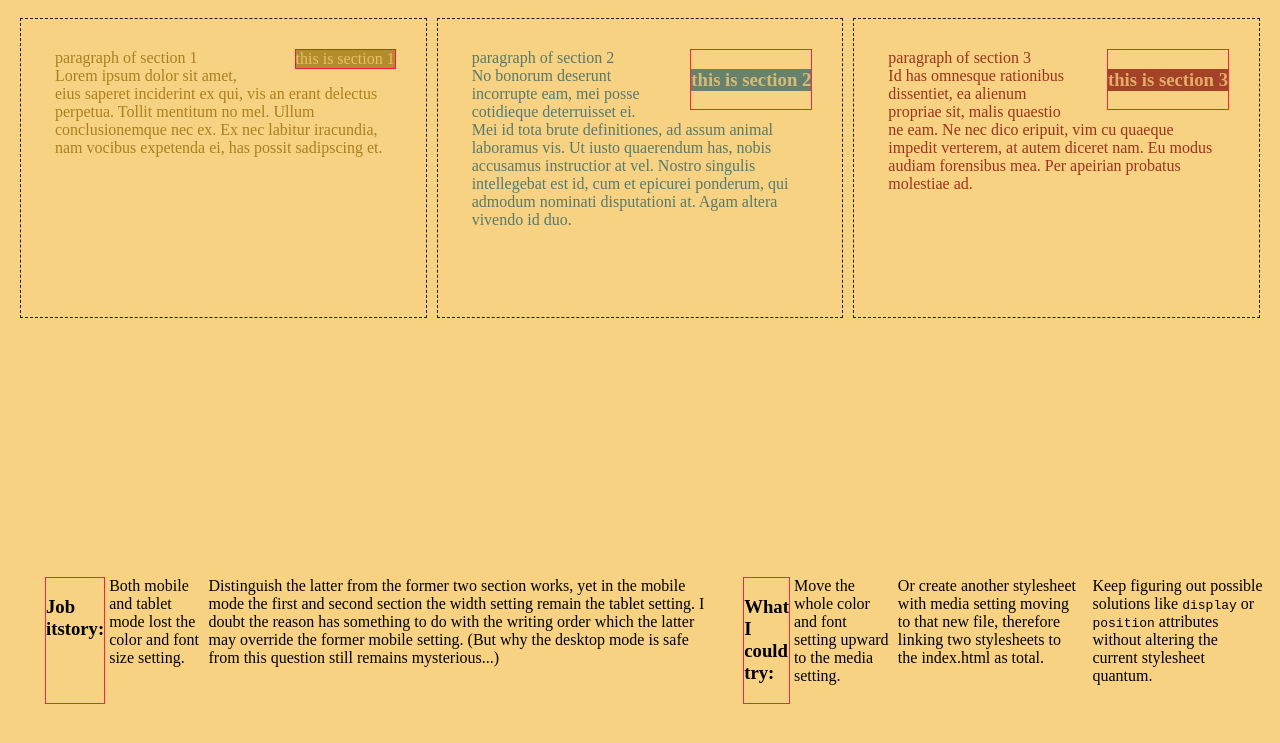
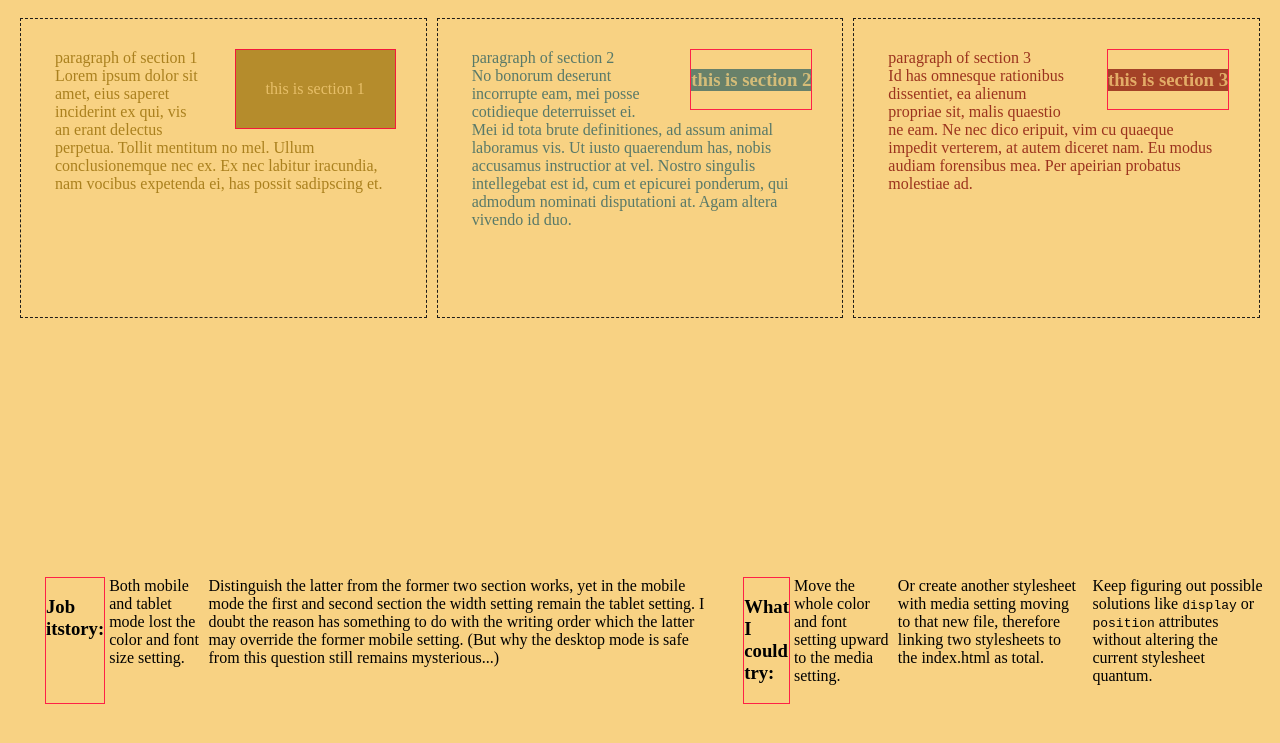
Before and after one commit to twilightspike/musical-doodle, a plain HTML site: page index.html in a window 1280 px wide. Shown: the part 41-784 px from the top of the page. Drawn offline with Linux system fonts and the light colour scheme.

Commit message:
Update module2.css

```diff
--- a/css/module2.css
+++ b/css/module2.css
@@ -30,3 +30,4 @@ body{background:rgba(248,208,125,.95);}
 .header .h1{font-weight:75%;color:rgba(19,19,19,.75);text-align:center;}
 section .h3{font-weight:125%;color:rgba(248,208,125,.75);}
 .p{margin:0 3px;padding:0 1px;}
+.h31{padding:30px;}
```
